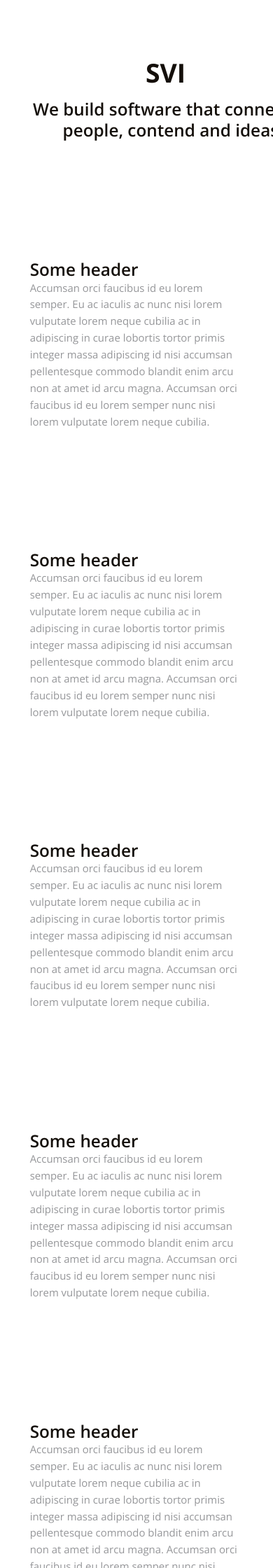
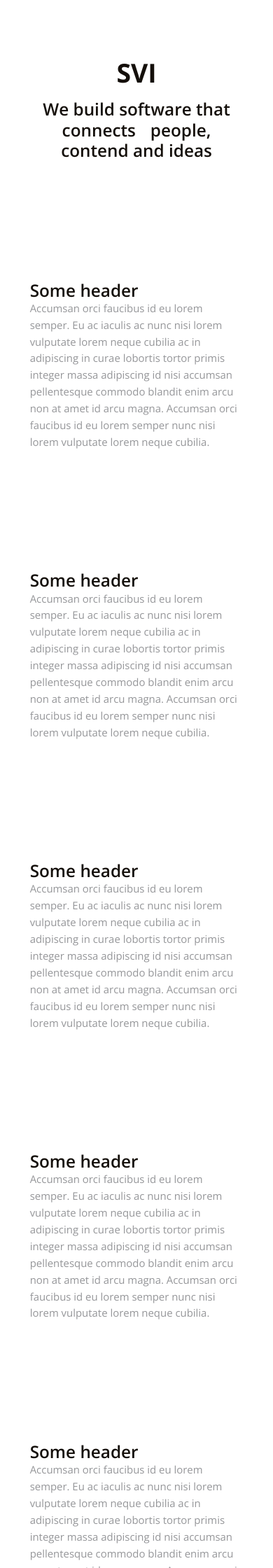
Before and after one commit to SiliconValleyInsight/siliconvalleyinsight.github.io, a Jekyll site: the page built from index.html, in a window 390 px wide. Shown: the top 2240 px of the page at 70% size. Built offline with Jekyll 4.4.1, drawn with Linux system fonts in a browser that asks for light colours; some web fonts are replaced.

Commit message:
Play with tablet & medium resolutions

```diff
--- a/_sass/_layout.scss
+++ b/_sass/_layout.scss
@@ -35,7 +35,7 @@
 /* Main part */
 #main {
   margin-left: $left-part-width;
-  padding: 5em 4em 4em 4em;
+  padding: 2.85em 5.7em;
   width: calc(100% - #{$left-part-width});
   background: rgba($white, 1);
   padding-right: 10em;
--- a/_sass/_media.scss
+++ b/_sass/_media.scss
@@ -9,23 +9,43 @@
 /* Notebook devices */
 @include notebook {
   #header {
-    // padding: 1.5em 3em 3em;
     width: $left-part-min-width;
   }
 
   #main {
+    width: calc(100% - #{$left-part-min-width});
     margin-left: $left-part-min-width;
-    width: calc(100% - #{$left-part-min-width});
+    padding: 2.85em 2.6em;
   }
 
   #footer {
-    // padding: 0 3em 1.5em 0;
     width: $left-part-min-width;
   }
 }
 
-/* Medium Devices, Desktops */
+/* Medium Devices */
 @include medium {
+  #header {
+    width: $left-part-half-width;
+    max-width: $left-part-min-width;
+    min-width: 0;
+  }
+
+  #main {
+    width: $left-part-half-width;
+    margin-left: $left-part-half-width;
+    padding: 2.85em 2.6em;
+  }
+
+  #footer {
+    width: $left-part-half-width;
+    max-width: $left-part-min-width;
+    min-width: 0;
+  }
+}
+
+/* Small Devices, Tablets */
+@include tablet {
   #header {
     background: scroll top left, center center;
     background-size: auto, cover;
@@ -34,6 +54,8 @@
     text-align: center;
     top: auto;
     width: 100%;
+    max-width: 100%;
+    padding: 2em 2em;
     border-right: none;
 
     h1 {
@@ -52,30 +74,14 @@
     padding: 2em 0;
     text-align: center;
     width: 100%;
+    max-width: 100%;
     background: $shark;
   }
 
   #main {
     margin: 0;
     width: 100%;
-    padding-left: 3em;
-    padding-right: 3em;
-  }
-
-  textarea {
-    margin-top: 0 !important;
-  }
-}
-
-/* Small Devices, Tablets */
-@include tablet {
-  #header {
-    border-right: none;
-  }
-
-  #main {
-    padding-left: 2em;
-    padding-right: 2em;
+    padding: 4em 2em;
   }
 }
 
@@ -97,6 +103,7 @@
 
 /* Only for tablet in landscape mode */
 @include landscape-tablet {
+
 }
 
 /* Only for phone in landscape mode */
--- a/_sass/base/_mixins.scss
+++ b/_sass/base/_mixins.scss
@@ -45,7 +45,7 @@
 
 // General Media Queries
 $phone-width: 480px;
-$tablet-width: 768px;
+$tablet-width: 767px;
 $medium-width: 1023px;
 $notebook-width: 1280px;
 $desktop-width: 1600px;
--- a/_sass/base/_vars.scss
+++ b/_sass/base/_vars.scss
@@ -5,6 +5,7 @@
 // Size.
 $left-part-width: 525px;
 $left-part-min-width: 473px;
+$left-part-half-width: 50%;
 
 // TODO: Let's add needed fonts
 // Font properties
```
